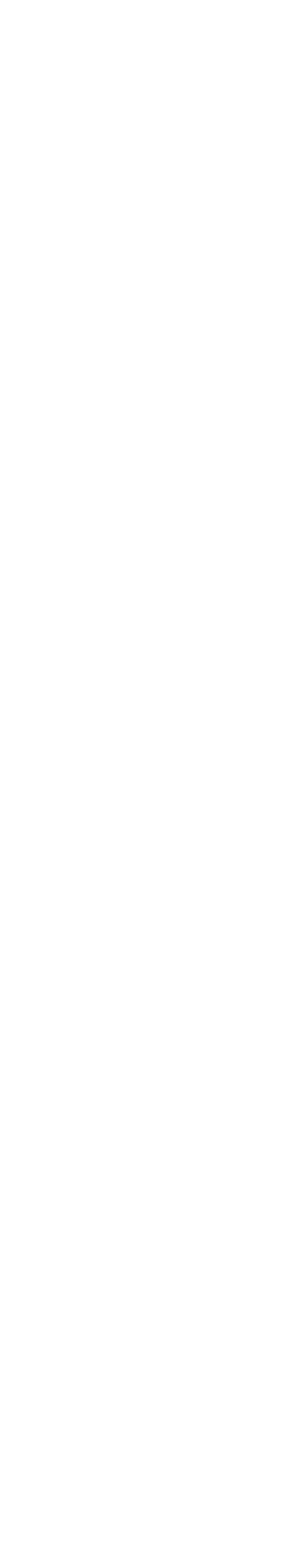
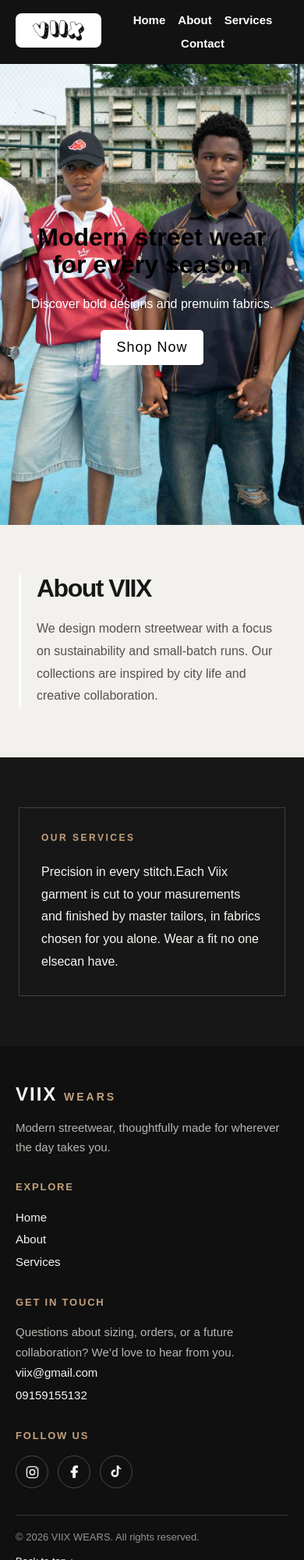
Before and after one commit to hunchohyce123/OIBSIP, a plain HTML site: page index.html in a window 390 px wide. Shown: the top 2000 px of the page at 78% size. Before the commit the page ends 844 px from the top, so only its background shows below. Drawn offline with Linux system fonts and the light colour scheme.

Commit message:
initial commit

```diff
--- a/index.html
+++ b/index.html
@@ -4,8 +4,74 @@
     <meta charset="UTF-8">
     <meta name="viewport" content="width=device-width, initial-scale=1.0">
     <title>Landing Page</title>
+    <link rel="stylesheet" href="style.css">
 </head>
 <body>
+    <header class="navbar">
+        <a href="index.html" class="brand" aria-label="VIIX WEARS home">
+            <img src="images/logo.JPG" alt="viix logo" class="logo-img">
+        </a>
+            <ul>
+                <li><a href="#home">Home</a></li>
+                 <li><a href="#about">About</a></li>
+                  <li><a href="#services">Services</a></li>
+                   <li><a href="#contact">Contact</a></li>
+            </ul>
+    </header>
+    <section class="hero" id="home">
+        <h1> Modern street wear for every season</h1>
+        <p>Discover bold designs and premuim fabrics.</p>
+        <a href="#" class="btn">Shop Now</a>
+    </section>
+    <section id="about">
+        <div class="wrap">
+            <h2>About VIIX</h2>
+    <p>We design modern streetwear with a focus on sustainability and small-batch runs. Our collections are inspired by city life and creative collaboration.</p>
+        </div>
+    </section>
+    <section id="services">
+        <div class="wrap">
+            <p> Precision in every stitch.Each Viix garment is cut to your masurements and finished by master tailors, in fabrics chosen for you alone. Wear a fit no one elsecan have. </p>
+        </div>
+    </section>
+    <footer class="site-footer" id="contact">
+        <div class="footer-main">
+            <div class="footer-brand">
+                <a href="#home" class="footer-logo">VIIX <span>WEARS</span></a>
+                <p>Modern streetwear, thoughtfully made for wherever the day takes you.</p>
+            </div>
+            <nav class="footer-nav" aria-label="Footer navigation">
+                <h2>Explore</h2>
+                <a href="#home">Home</a>
+                <a href="#about">About</a>
+                <a href="#services">Services</a>
+            </nav>
+            <div class="footer-contact">
+                <h2>Get in touch</h2>
+                <p>Questions about sizing, orders, or a future collaboration? We’d love to hear from you.</p>
+                <a href="mailto:viix@gmail.com">viix@gmail.com</a>
+                <a href="tel:09159155132">09159155132</a>
+            </div>
+            <div class="footer-social">
+                <h2>Follow us</h2>
+                <div class="footer-social-links">
+                    <a href="https://instagram.com/" target="_blank" rel="noopener noreferrer" aria-label="Instagram">
+                        <svg viewBox="0 0 24 24" aria-hidden="true" focusable="false"><rect x="3" y="3" width="18" height="18" rx="5"/><circle cx="12" cy="12" r="4"/><circle class="icon-dot" cx="18" cy="6" r="1"/></svg>
+                    </a>
+                    <a href="https://facebook.com/" target="_blank" rel="noopener noreferrer" aria-label="Facebook">
+                        <svg viewBox="0 0 24 24" aria-hidden="true" focusable="false"><path d="M14 21v-8h3l.5-4H14V7c0-1.2.4-2 2-2h1.7V1.4C17 1.2 15.8 1 14.5 1 11.2 1 9 3 9 6.7V9H6v4h3v8h5Z"/></svg>
+                    </a>
+                    <a href="https://tiktok.com/" target="_blank" rel="noopener noreferrer" aria-label="TikTok">
+                        <svg viewBox="0 0 24 24" aria-hidden="true" focusable="false"><path d="M19.6 7.1a6.2 6.2 0 0 1-4.1-1.5v8.1a6.2 6.2 0 1 1-5.3-6.1v3.4a2.9 2.9 0 1 0 2.1 2.8V1h3.2c.2 2.3 1.8 4.2 4.1 4.7v1.4Z"/></svg>
+                    </a>
+                </div>
+            </div>
+        </div>
+        <div class="footer-bottom">
+            <p>© 2026 VIIX WEARS. All rights reserved.</p>
+            <a href="#home">Back to top ↑</a>
+        </div>
+    </footer>
 
 </body>
 </html>
--- /dev/null
+++ b/style.css
@@ -0,0 +1,297 @@
+*{
+    margin:0px;
+    padding: 0px;
+    box-sizing: border-box;
+    font-family: Arial, Helvetica, sans-serif;
+}
+html{
+    scroll-behavior: smooth;
+}
+body{
+    min-width: 320px;
+}
+.navbar{
+    background-color: #121213;
+    padding: 17px clamp(20px, 5vw, 60px);
+    display: flex;
+    justify-content: space-between;
+    align-items: center;
+    gap: 20px;
+}
+.logo-img{
+    height: 44px;
+    width: 110px;
+    object-fit: cover;
+    border-radius: 8px;
+}
+.navbar ul{
+    list-style: none;
+    display: flex;
+    flex-wrap: wrap;
+    justify-content: center;
+    gap: 12px clamp(16px, 2.5vw, 30px);
+}
+.navbar ul li a{
+    color: #fff;
+    text-decoration: none;
+    font-size: clamp(15px, 1.5vw, 18px);
+    font-weight: bold;
+    transition: 0.3s ease;
+}
+.navbar ul li a:hover{
+    color: #1a3340;
+}
+.hero{
+    min-height: 70vh;
+    min-height: 70svh;
+    padding: clamp(72px, 12vh, 140px) 24px;
+    background-image:url(images/Rhythmic\ Shot-134.JPG) ;
+    display: flex;
+    justify-content: center;
+    align-items: center;
+    text-align: center;
+    flex-direction: column;
+    background-size: cover;
+    background-repeat: no-repeat;
+    background-position: center;
+    color: black;
+}
+.hero h1{
+    max-width: 900px;
+    font-size: clamp(32px, 5.2vw, 60px);
+    line-height: 1.1;
+    text-wrap: balance;
+}
+.hero p{
+    max-width: 620px;
+    font-size: clamp(16px, 2vw, 20px);
+    line-height: 1.6;
+    margin: 20px 0px;
+    color: white;
+}
+.hero .btn{
+    display: inline-flex;
+    align-items: center;
+    justify-content: center;
+    padding: 12px 20px;
+    background-color: #fff;
+    color: black;
+    font-size: 18px;
+    letter-spacing: 1px;
+    text-decoration: none;
+    border-radius: 5px;
+    transition: 0.3s ease;
+}
+.hero .btn:hover{
+    background-color: black;
+    color: white;
+}
+#about,
+#services{
+    padding: clamp(64px, 10vw, 120px) 24px;
+}
+#about{
+    background: #f3f1ed;
+    color: #171717;
+}
+#about .wrap{
+    width: min(100%, 1080px);
+    margin: 0 auto;
+}
+#about .wrap{
+    max-width: 760px;
+    padding-left: clamp(20px,5vw,45px);
+    border-left: 3px solid white;
+}
+#about h2{
+    margin-bottom: 20px;
+    font-size: clamp(32px,5vw,52px);
+    line-height: 1.1;
+    letter-spacing: -1.5px;
+}
+#about p,
+#services p{
+    font-size: clamp(16px, 2vw, 19px);
+    line-height: 1.8;
+}
+#about p{
+    max-width: 650px;
+    color: #55514d;
+}
+#services{
+    background: #171717;
+    color: #f7f5f1;
+}
+#services .wrap{
+    max-width: 900px;
+    padding: clamp(28px, 5vw, 56px);
+    border: 1px solid #45413d;
+}
+#services p::before{
+    content: "OUR SERVICES";
+    display: block;
+    margin-bottom: 18px;
+    color: #c3a17d;
+    font-size: 12px;
+    font-weight: 700;
+    letter-spacing: 2.5px;
+}
+.site-footer{
+    padding: 64px clamp(20px, 7vw, 90px) 22px;
+    background: #101011;
+    color: #f7f5f1;
+}
+.footer-main{
+    width: min(100%, 1120px);
+    margin: 0 auto;
+    padding-bottom: 48px;
+    display: grid;
+    grid-template-columns: 1.4fr 0.7fr 1fr 0.7fr;
+    gap: clamp(24px, 4vw, 56px);
+}
+.footer-brand,
+.footer-contact{
+    max-width: 360px;
+}
+.footer-logo{
+    display: inline-block;
+    margin-bottom: 16px;
+    color: #f7f5f1;
+    font-size: 24px;
+    font-weight: 800;
+    letter-spacing: 2px;
+    text-decoration: none;
+}
+.footer-logo span{
+    color: #c3a17d;
+    font-size: 14px;
+    letter-spacing: 3px;
+}
+.footer-brand p,
+.footer-contact p{
+    color: #b9b6b1;
+    font-size: 15px;
+    line-height: 1.7;
+}
+.footer-nav,
+.footer-contact,
+.footer-social{
+    display: flex;
+    flex-direction: column;
+    align-items: flex-start;
+}
+.footer-nav h2,
+.footer-contact h2,
+.footer-social h2{
+    margin-bottom: 18px;
+    color: #c3a17d;
+    font-size: 13px;
+    letter-spacing: 1.8px;
+    text-transform: uppercase;
+}
+.footer-nav a,
+.footer-contact a,
+.footer-bottom a{
+    color: #f7f5f1;
+    font-size: 15px;
+    line-height: 1.9;
+    text-decoration: none;
+    transition: color 0.2s ease;
+}
+.footer-contact a{
+    overflow-wrap: anywhere;
+}
+.footer-nav a:hover,
+.footer-contact a:hover,
+.footer-bottom a:hover{
+    color: #c3a17d;
+}
+.footer-social-links{
+    display: flex;
+    gap: 12px;
+}
+.footer-social-links a{
+    width: 42px;
+    height: 42px;
+    display: grid;
+    place-items: center;
+    border: 1px solid #494744;
+    border-radius: 50%;
+    color: #f7f5f1;
+    transition: background-color 0.2s ease, border-color 0.2s ease, color 0.2s ease, transform 0.2s ease;
+}
+.footer-social-links a:hover{
+    transform: translateY(-2px);
+    border-color: #c3a17d;
+    background: #c3a17d;
+    color: #101011;
+}
+.footer-social-links a:focus-visible{
+    outline: 2px solid #c3a17d;
+    outline-offset: 3px;
+}
+.footer-social-links svg{
+    width: 19px;
+    height: 19px;
+    fill: currentColor;
+}
+.footer-social-links a:first-child svg{
+    fill: none;
+    stroke: currentColor;
+    stroke-width: 1.8;
+}
+.footer-social-links .icon-dot{
+    fill: currentColor;
+    stroke: none;
+}
+.footer-bottom{
+    width: min(100%, 1120px);
+    margin: 0 auto;
+    padding-top: 18px;
+    border-top: 1px solid #343333;
+    display: flex;
+    justify-content: space-between;
+    align-items: center;
+    gap: 16px;
+}
+.footer-bottom p{
+    color: #96928d;
+    font-size: 13px;
+    line-height: 1.6;
+}
+.footer-bottom a{
+    font-size: 13px;
+}
+@media (max-width: 900px){
+    .footer-main{
+        grid-template-columns: repeat(2, minmax(0, 1fr));
+        gap: 36px 28px;
+    }
+}
+@media (max-width: 600px){
+    .site-footer{
+        padding: 48px 20px 20px;
+    }
+    .footer-main{
+        gap: 30px 20px;
+        padding-bottom: 34px;
+    }
+    .footer-brand,
+    .footer-contact{
+        grid-column: 1 / -1;
+    }
+    .footer-bottom{
+        align-items: flex-start;
+        flex-direction: column;
+        gap: 8px;
+    }
+}
+@media (max-width: 360px){
+    .footer-main{
+        grid-template-columns: 1fr;
+    }
+    .footer-brand,
+    .footer-contact{
+        grid-column: auto;
+    }
+}
```
Also changed, not shown: images/Rhythmic Shot-134.JPG (added), images/logo.JPG (added).
